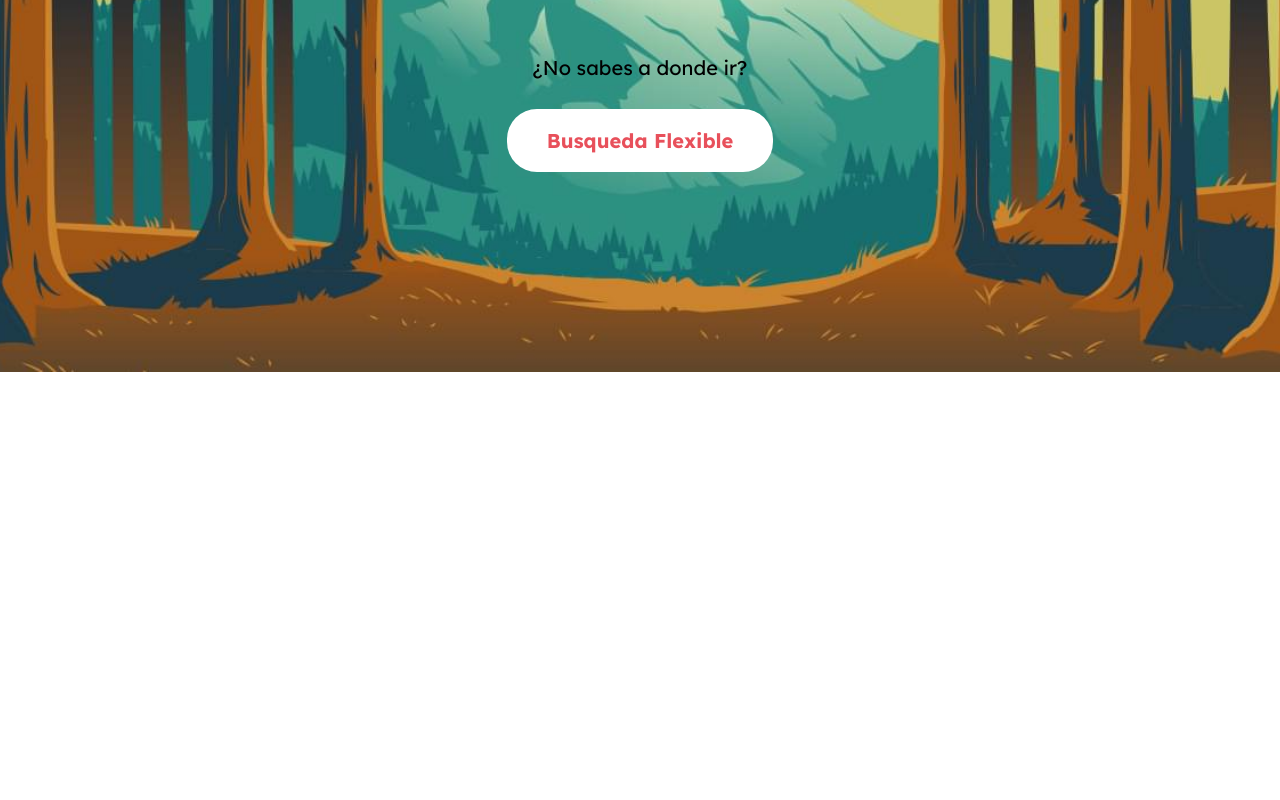
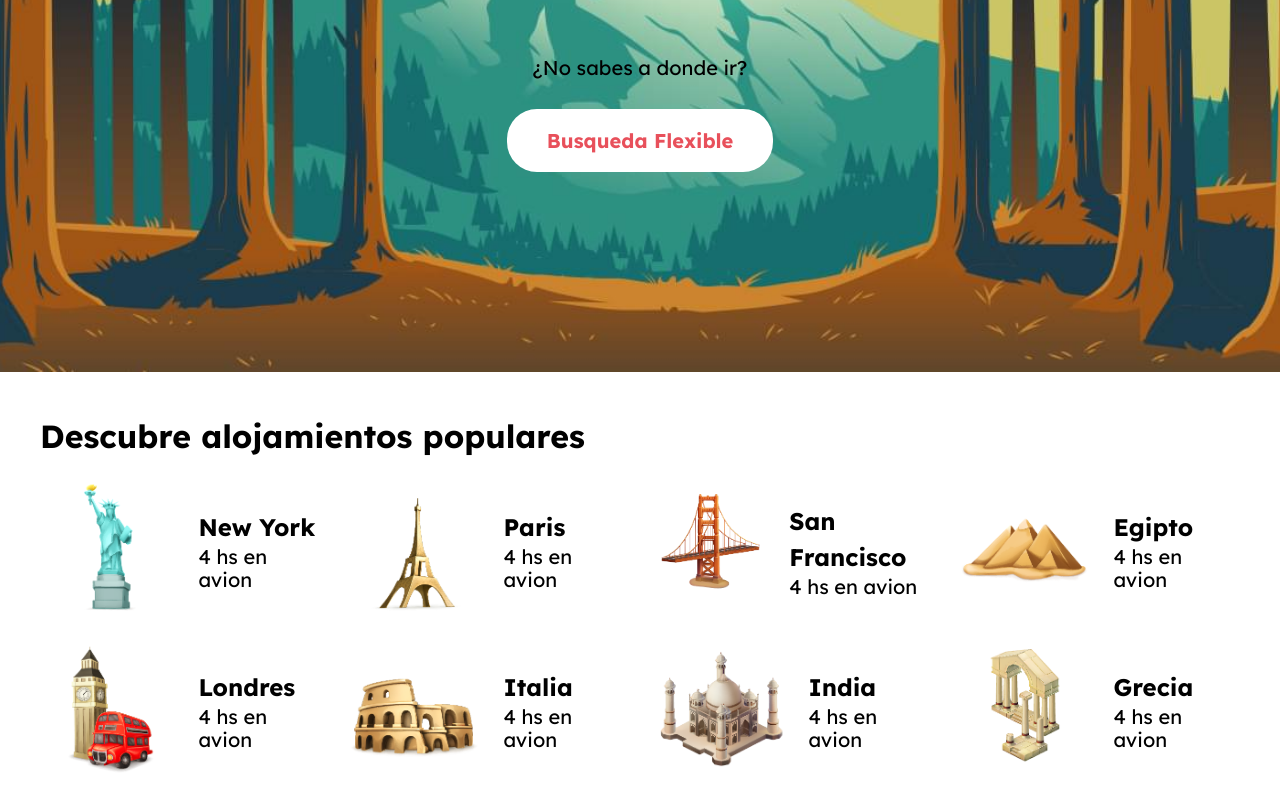
Before and after one commit to Abel9013/AirbnbClon, a website: page index.html in a window 1280 px wide. Shown: the part 407-1207 px from the top of the page. Before the commit the page ends 800 px from the top, so only its background shows below. Drawn offline with Linux system fonts and the light colour scheme.

Commit message:
add section destinos populares

```diff
--- a/index.html
+++ b/index.html
@@ -60,5 +60,84 @@
         </div>
 
     </header>
+
+    <section class="destinos contenedor seccion">
+        <h2 class="destinos__heading">Descubre alojamientos populares</h2>
+        <ul class="destinos__grid">
+            <li class="destino">
+                <div class="destino__imagen">
+                    <img src="build/img/icono_destino_1.png" alt="imagen destino" />
+                </div>
+                <div class="destino__informacion">
+                    <h3 class="destino__nombre">New York</h3>
+                    <p class="destino__distancia">4 hs en avion</p>
+                </div>
+            </li>
+            <li class="destino">
+                <div class="destino__imagen">
+                    <img src="build/img/icono_destino_2.png" alt="imagen destino" />
+                </div>
+                <div class="destino__informacion">
+                    <h3 class="destino__nombre">Paris</h3>
+                    <p class="destino__distancia">4 hs en avion</p>
+                </div>
+            </li>
+            <li class="destino">
+                <div class="destino__imagen">
+                    <img src="build/img/icono_destino_3.png" alt="imagen destino" />
+                </div>
+                <div class="destino__informacion">
+                    <h3 class="destino__nombre">San Francisco</h3>
+                    <p class="destino__distancia">4 hs en avion</p>
+                </div>
+            </li>
+            <li class="destino">
+                <div class="destino__imagen">
+                    <img src="build/img/icono_destino_4.png" alt="imagen destino" />
+                </div>
+                <div class="destino__informacion">
+                    <h3 class="destino__nombre">Egipto</h3>
+                    <p class="destino__distancia">4 hs en avion</p>
+                </div>
+            </li>
+            <li class="destino">
+                <div class="destino__imagen">
+                    <img src="build/img/icono_destino_5.png" alt="imagen destino" />
+                </div>
+                <div class="destino__informacion">
+                    <h3 class="destino__nombre">Londres</h3>
+                    <p class="destino__distancia">4 hs en avion</p>
+                </div>
+            </li>
+            <li class="destino">
+                <div class="destino__imagen">
+                    <img src="build/img/icono_destino_6.png" alt="imagen destino" />
+                </div>
+                <div class="destino__informacion">
+                    <h3 class="destino__nombre">Italia</h3>
+                    <p class="destino__distancia">4 hs en avion</p>
+                </div>
+            </li>
+            <li class="destino">
+                <div class="destino__imagen">
+                    <img src="build/img/icono_destino_7.png" alt="imagen destino" />
+                </div>
+                <div class="destino__informacion">
+                    <h3 class="destino__nombre">India</h3>
+                    <p class="destino__distancia">4 hs en avion</p>
+                </div>
+            </li>
+            <li class="destino">
+                <div class="destino__imagen">
+                    <img src="build/img/icono_destino_8.png" alt="imagen destino" />
+                </div>
+                <div class="destino__informacion">
+                    <h3 class="destino__nombre">Grecia</h3>
+                    <p class="destino__distancia">4 hs en avion</p>
+                </div>
+            </li>
+        </ul>
+    </section>
+
 </body>
 </html>
```
Also changed, not shown: build/css/app.css, 1 other file.
